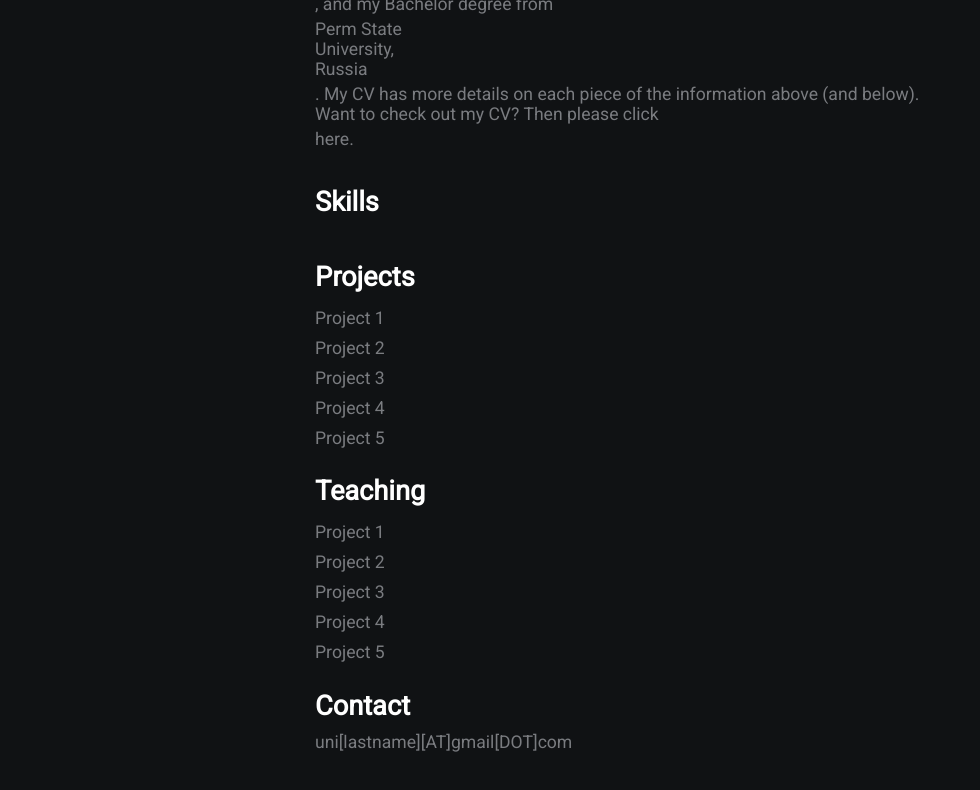
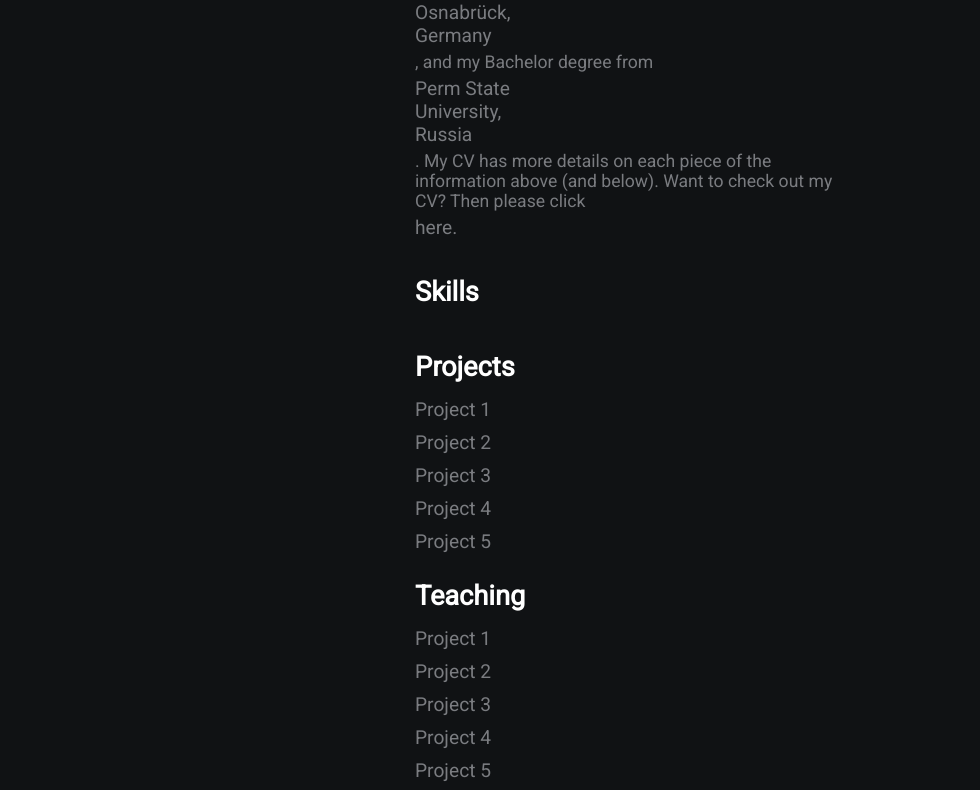
Before and after one commit to nilinykh/nilinykh, a plain HTML site: page index.html in a window 1280 px wide. Shown: the part 549-1339 px from the top of the page, without its empty margins (225-1205 px from the left). Before the commit the page ends 1311 px from the top, so only its background shows below. Drawn offline with Linux system fonts and the light colour scheme.

Commit message:
style mod

```diff
--- a/style.css
+++ b/style.css
@@ -26,7 +26,7 @@ a{
 /* section 1 */
 .section-1{
     padding-top: 40vh;
-    padding-left: 3vw;
+    padding-left: 20vw;
     text-align: center;
 }
 
@@ -48,8 +48,7 @@ a{
 /* section 2 */
 .section-2{
     padding-top: 20vh;
-    width: 100%;
-    margin-left: -100px;
+    width: 70%;
 }
 
 .section-2 h2{
@@ -66,7 +65,7 @@ a{
 .section-2 a{
     display: block;
     padding: 5px;
-    font-size: 1.1rem;
+    font-size: 1.2rem;
     padding-left: 0;
     width: 100px;
 }
```
